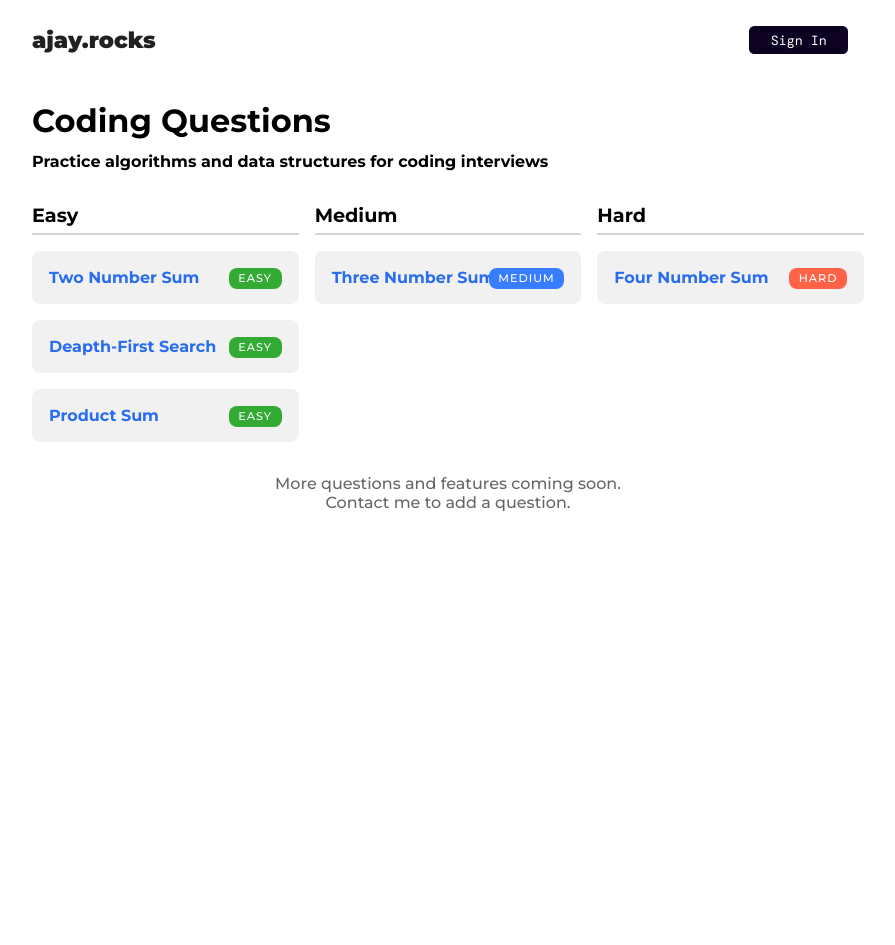
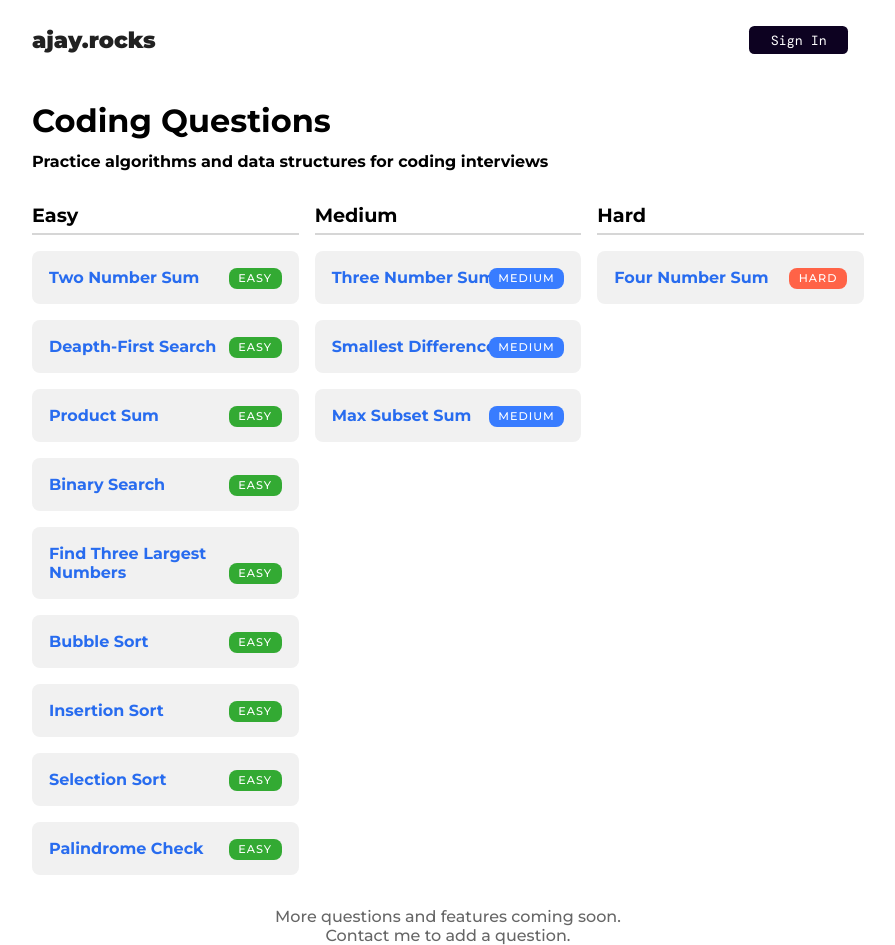
Before and after one commit to ajajaj2807/ld-blog, a Next.js app: page /code in a window 1280 px wide. Shown: the whole page, without its empty margins (192-1087 px from the left). Before the commit the page ends 800 px from the top, so only its background shows below. Built offline with nearby package versions, Linux system fonts and the light colour scheme; no server answers.

Commit message:
Added more questions

```diff
--- a/questions.js
+++ b/questions.js
@@ -28,4 +28,52 @@ export const questions = [
     category: "hard",
     io: 'Sample input: [7, 6, 4, -1, 1, 2], 16 ; Sample output: [[7, 6, 4, -1], [7, 6, 1, 2]]'
   },
+  {
+    title: "Binary Search",
+    question: "Write a function that takes in a sorted array of integers as well as a target integer. The function should use the Binary Search algorithm to nd if the target number is contained in the array and should return its index if it is, otherwise -1.",
+    category: "easy",
+    io: 'Sample input: [0, 1, 21, 33, 45, 45, 61, 71, 72, 73], 33 ; Sample output: 3'
+  },
+  {
+    title: "Find Three Largest Numbers",
+    question: "Write a function that takes in an array of integers and returns a sorted array of the three largest integers in the input array. Note that the function should return duplicate integers if necessary; for example, it should return [10, 10, 12] for an input array of [10, 5, 9, 10, 12].",
+    category: "easy",
+    io: 'Sample input: [141, 1, 17, -7, -17, -27, 18, 541, 8, 7, 7] Sample output: [18, 141, 541]'
+  },
+  {
+    title: "Bubble Sort",
+    question: "Write a function that takes in an array of integers and returns a sorted version of that array. Use the Bubble Sort algorithm to sort the array.",
+    category: "easy",
+    io: ' Sample input: [8, 5, 2, 9, 5, 6, 3] Sample output: [2, 3, 5, 5, 6, 8, 9] '
+  },
+  {
+    title: "Insertion Sort",
+    question: "Write a function that takes in an array of integers and returns a sorted version of that array. Use the Insertion Sort algorithm to sort the array.",
+    category: "easy",
+    io: 'Sample input: [8, 5, 2, 9, 5, 6, 3] Sample output: [2, 3, 5, 5, 6, 8, 9]'
+  },
+  {
+    title: "Selection Sort",
+    question: "Write a function that takes in an array of integers and returns a sorted version of that array. Use the Selection Sort algorithm to sort the array.",
+    category: "easy",
+    io: 'Sample input: [8, 5, 2, 9, 5, 6, 3] Sample output: [2, 3, 5, 5, 6, 8, 9]'
+  },
+  {
+    title: "Palindrome Check",
+    question: "Write a function that takes in a non-empty string and that returns a boolean representing whether or not the string is a palindrome. A palindrome is dened as a string that is written the same forward and backward.",
+    category: "easy",
+    io: 'Sample input:"abcdcba" ; Sample output: True (it is a palindrome)'
+  },
+  {
+    title: "Smallest Difference",
+    question: "Write a function that takes in two non-empty arrays of integers. The function should find the pair of numbers (one from the first array, one from the second array) whose absolute difference is closest to zero. The function should return an array containing these two numbers, with the number from the first array in the first position. Assume that there will only be one pair of numbers with the smallest difference.",
+    category: "medium",
+    io: 'Sample input: [-1, 5, 10, 20, 28, 3], [26, 134, 135, 15, 17] Sample output: [28, 26]'
+  },
+  {
+    title: "Max Subset Sum",
+    question: "Write a function that takes in an array of positive integers and returns an integer representing the maximum sum of non-adjacent elements in the array. If a sum cannot be generated, the function should return 0.",
+    category: "medium",
+    io: 'Sample input: [75, 105, 120, 75, 90, 135] ; Sample output: 330 (75, 120, 135)'
+  },
 ];
```
